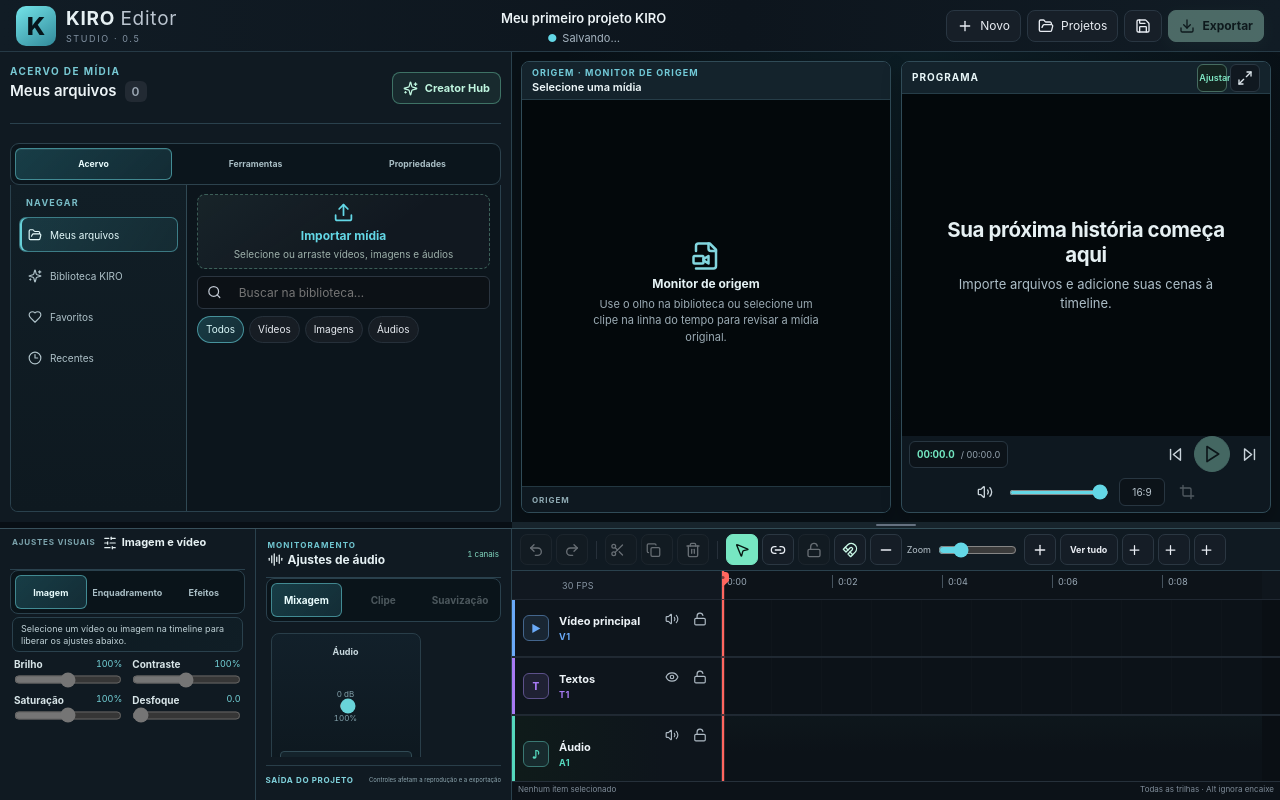
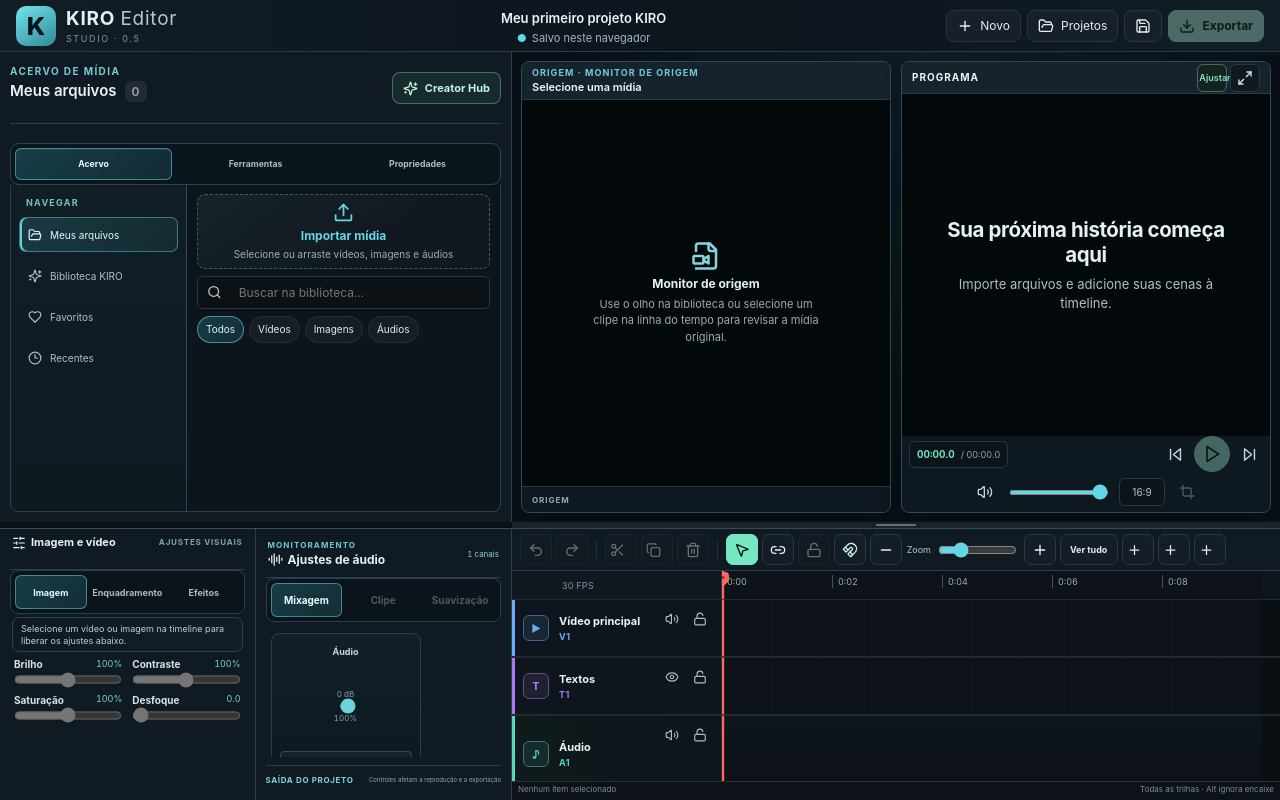
Before and after one commit to kiroaventureiro/kiro-editor, a React (Vite) app: page / in a window 1280 px wide. Built offline with nearby package versions, Linux system fonts and the light colour scheme.

Commit message:
Move visual adjustments label to right side

```diff
--- a/src/styles/desktop-program-monitor-v4.css
+++ b/src/styles/desktop-program-monitor-v4.css
@@ -889,12 +889,13 @@
     text-align: left !important;
   }
 
-  .workspace-control-dock > .workspace-dock-image .effects-heading-copy .dock-eyebrow {
+  .workspace-control-dock > .workspace-dock-image .effects-heading-copy strong {
     order: 1 !important;
-    text-align: left !important;
   }
 
-  .workspace-control-dock > .workspace-dock-image .effects-heading-copy strong {
+  .workspace-control-dock > .workspace-dock-image .effects-heading-copy .dock-eyebrow {
     order: 2 !important;
+    margin-left: auto !important;
+    text-align: right !important;
   }
 }
```
